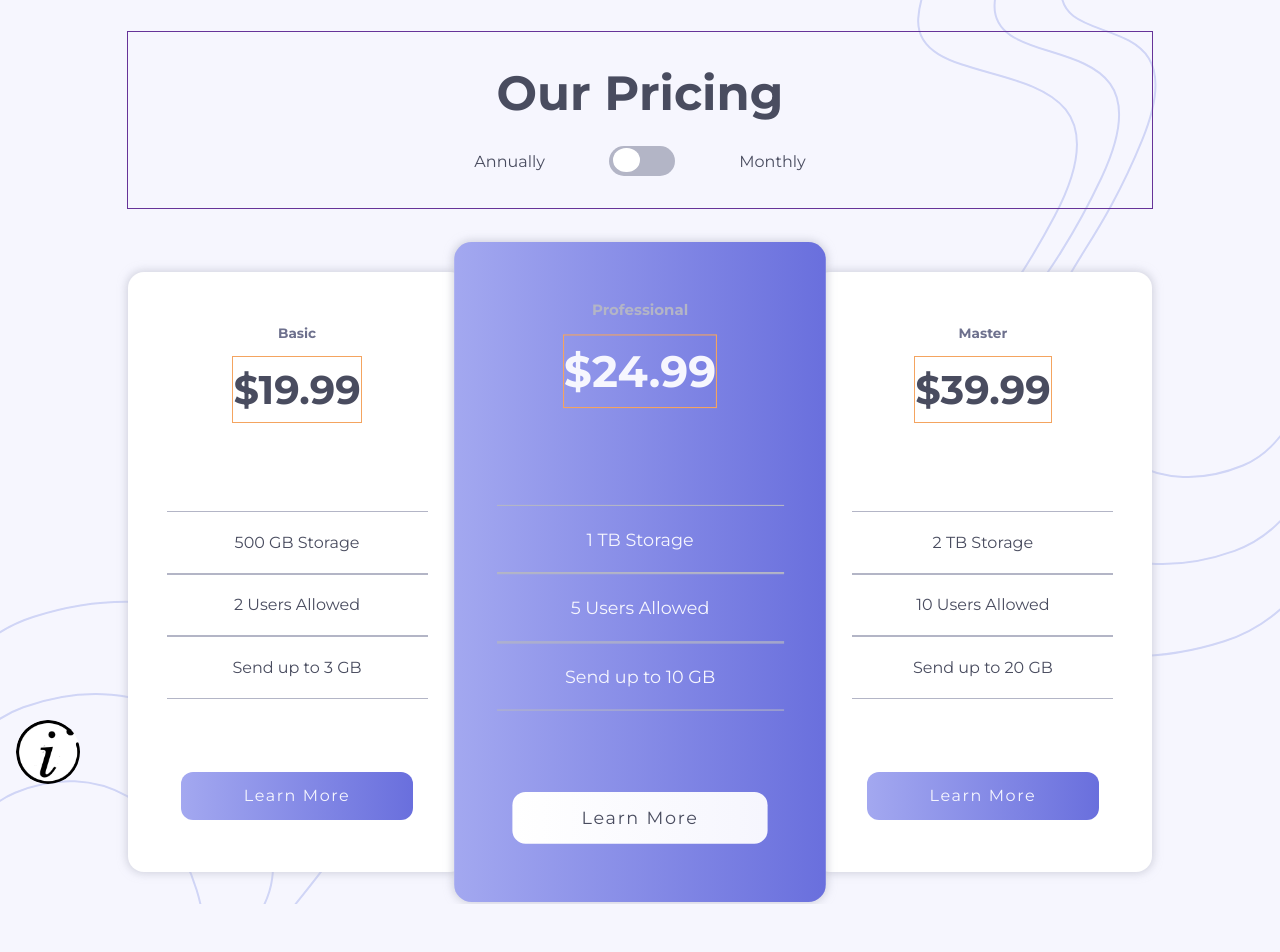
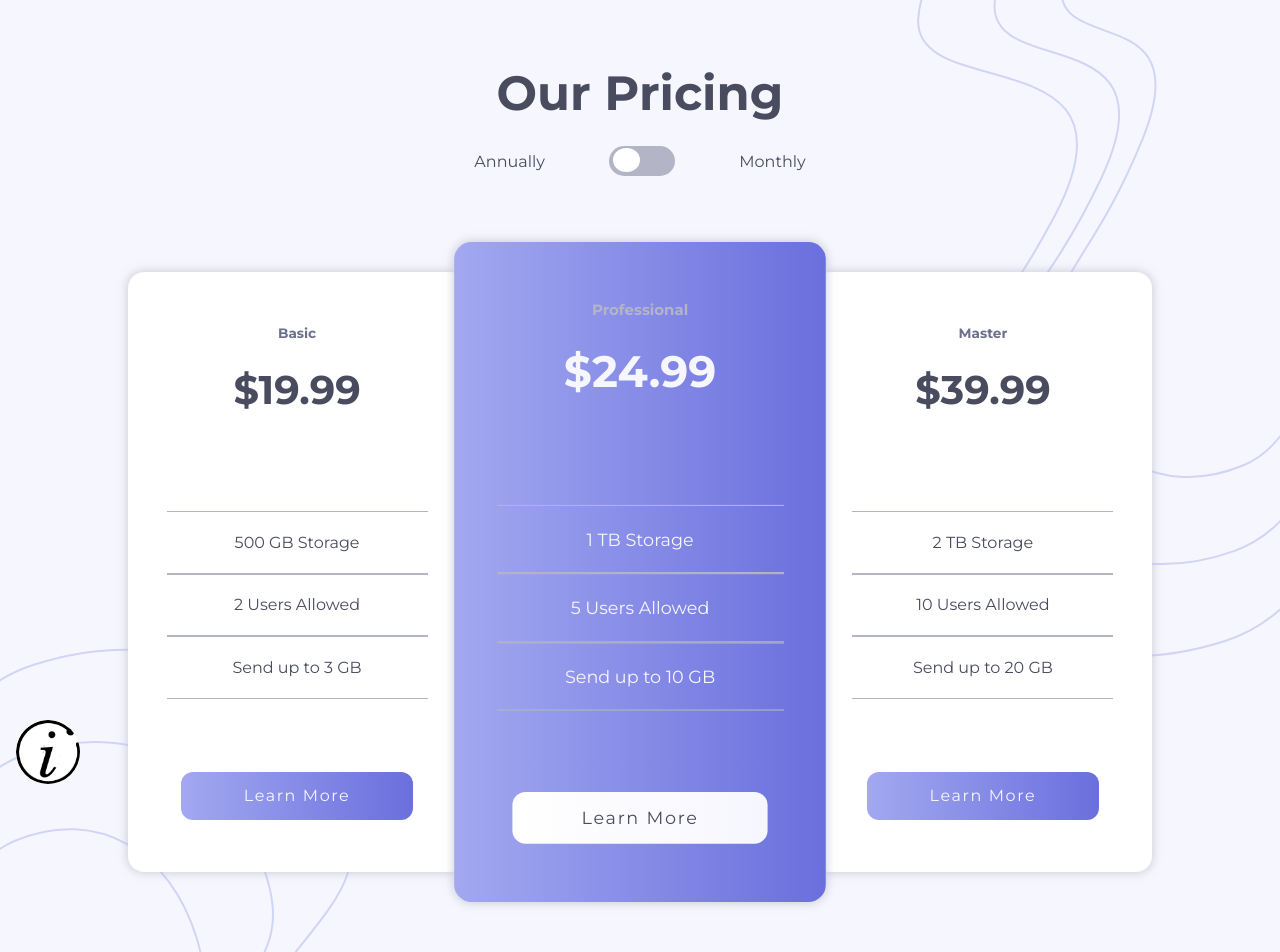
Before and after one commit to imadbg01/Pricing-component, a plain HTML site: page index.html in a window 1280 px wide. Before the commit the page ends 904 px from the top, so only its background shows below. Drawn offline with Linux system fonts and the light colour scheme.

Commit message:
refactoring css

```diff
--- a/assets/css/style.css
+++ b/assets/css/style.css
@@ -1,5 +1,16 @@
+/*  ()()()()()()()()()()()()()()()()()()()()()()(()()()()()()()() */
+/*  ()()()()()()()()()()()()()()()()()()()()()()(()()()()()()()() */
+/*  ()()()()()()()()()()()()()()()()()()()()()()(()()()()()()()() */
+/*  ()()()()()()()()()()()()()()()()()()()()()()(()()()()()()()() */
+/*  ()()()()()()()()()()()()()()()()()()()()()()(()()()()()()()() */
+/*  ()()()()()()()()()()()()()()()()()()()()()()(()()()()()()()() */
+
 @import url("https://fonts.googleapis.com/css2?family=Montserrat:wght@400;700&display=swap");
+
 /*  ()()()()()()()()()()()()()()()()()()()()()()(()()()()()()()() */
+/*  ()()()()()()()()()()()()()()()()()()()()()()(()()()()()()()() */
+/*  ()()()()()()()()()()()()()()()()()()()()()()(()()()()()()()() */
+
 :root {
   --VeryLightGrayishBlue: hsl(240, 78%, 98%);
   --LightGrayishBlue: hsl(234, 14%, 74%);
@@ -9,6 +20,8 @@
   --primary-gradient: to right, hsl(236, 72%, 79%), hsl(237, 63%, 64%);
 }
 
+/*  ()()()()()()()()()()()()()()()()()()()()()()(()()()()()()()() */
+/*  ()()()()()()()()()()()()()()()()()()()()()()(()()()()()()()() */
 /*  ()()()()()()()()()()()()()()()()()()()()()()(()()()()()()()() */
 
 *,
@@ -35,12 +48,15 @@
 }
 
 /*  ()()()()()()()()()()()()()()()()()()()()()()(()()()()()()()() */
+/*  ()()()()()()()()()()()()()()()()()()()()()()(()()()()()()()() */
+/*  ()()()()()()()()()()()()()()()()()()()()()()(()()()()()()()() */
 
 body {
   font-family: "Montserrat", sans-serif;
   font-weight: 400;
   min-height: 100vh;
-  padding-block: 2rem;
+  padding-block-start: 2rem;
+  padding-block-end: 5rem;
   display: flex;
   align-items: center;
   justify-content: center;
@@ -53,8 +69,11 @@
   background-repeat: no-repeat;
 }
 
+/*  ()()()()()()()()()()()()()()()()()()()()()()(()()()()()()()() */
+/*  ()()()()()()()()()()()()()()()()()()()()()()(()()()()()()()() */
+/*  ()()()()()()()()()()()()()()()()()()()()()()(()()()()()()()() */
+
 header {
-  outline: 1px solid rebeccapurple;
   width: 80%;
   display: flex;
   justify-content: center;
@@ -135,6 +154,10 @@
   border-radius: 50%;
 }
 
+/*  ()()()()()()()()()()()()()()()()()()()()()()(()()()()()()()() */
+/*  ()()()()()()()()()()()()()()()()()()()()()()(()()()()()()()() */
+/*  ()()()()()()()()()()()()()()()()()()()()()()(()()()()()()()() */
+
 main {
   display: grid;
   grid-template-columns: 1fr;
@@ -164,7 +187,6 @@
 
 main > section h2 span {
   display: none;
-  outline: 1px solid sandybrown;
   color: var(--DarkGrayishBlue);
   font-size: clamp(1.1rem, 5vw + 1rem, 1.9rem);
   padding-block: 0.5rem;
@@ -247,12 +269,22 @@
   outline-color: var(--VeryLightGrayishBlue);
 }
 
+/*  ()()()()()()()()()()()()()()()()()()()()()()(()()()()()()()() */
+/*  ()()()()()()()()()()()()()()()()()()()()()()(()()()()()()()() */
+/*  ()()()()()()()()()()()()()()()()()()()()()()(()()()()()()()() */
+
 footer {
   visibility: hidden;
 }
 .att {
   display: none;
 }
+/*  ()()()()()()()()()()()()()()()()()()()()()()(()()()()()()()() */
+/*  ()()()()()()()()()()()()()()()()()()()()()()(()()()()()()()() */
+/*  ()()()()()()()()()()()()()()()()()()()()()()(()()()()()()()() */
+/*  ()()()()()()()()()()()()()()()()()()()()()()(()()()()()()()() */
+/*  ()()()()()()()()()()()()()()()()()()()()()()(()()()()()()()() */
+/*  ()()()()()()()()()()()()()()()()()()()()()()(()()()()()()()() */
 
 @media (min-width: 45rem) {
   body {
```
